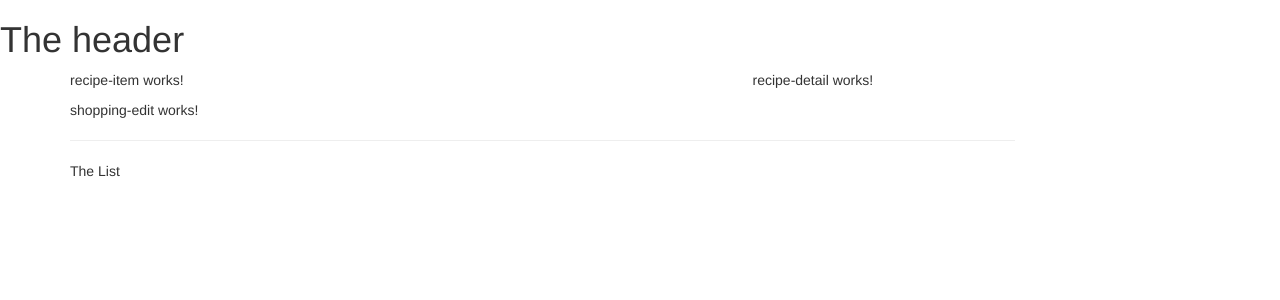
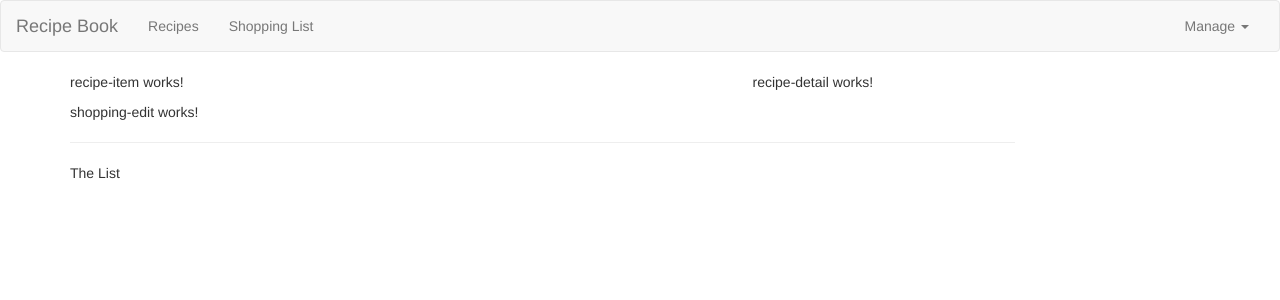
Before and after one commit to fdbiondi/angular4-app, an Angular app: page / in a window 1280 px wide. Shown: the top 300 px of the page. Built offline with nearby package versions, Linux system fonts and the light colour scheme.

Commit message:
Set header component

```diff
--- a/src/app/app.component.html
+++ b/src/app/app.component.html
@@ -1,7 +1,7 @@
 <app-header></app-header>
 <div class="container">
   <div class="row">
-    <div class="col-xs-12">
+    <div class="col-md-12">
       <app-recipes></app-recipes>
       <app-shopping-list></app-shopping-list>
     </div>
--- a/src/app/header/header.component.html
+++ b/src/app/header/header.component.html
@@ -1 +1,23 @@
-<h1>The header</h1>
+<nav class="navbar navbar-default">
+  <div class="container-fluid">
+    <div class="navbar-header">
+      <a href="#" class="navbar-brand">Recipe Book</a>
+    </div>
+
+    <div class="collapse navbar-collapse">
+      <ul class="nav navbar-nav">
+        <li><a href="#">Recipes</a></li>
+        <li><a href="#">Shopping List</a></li>
+      </ul>
+      <ul class="nav navbar-nav navbar-right">
+        <li class="dropdown">
+          <a href="#" class="dropdown-toogle" role="button">Manage <span class="caret"></span></a>
+          <ul class="dropdown-menu">
+            <li><a href="#">Save Data</a></li>
+            <li><a href="#">Fetch Data</a></li>
+          </ul>
+        </li>
+      </ul>
+    </div>
+  </div>
+</nav>
```
